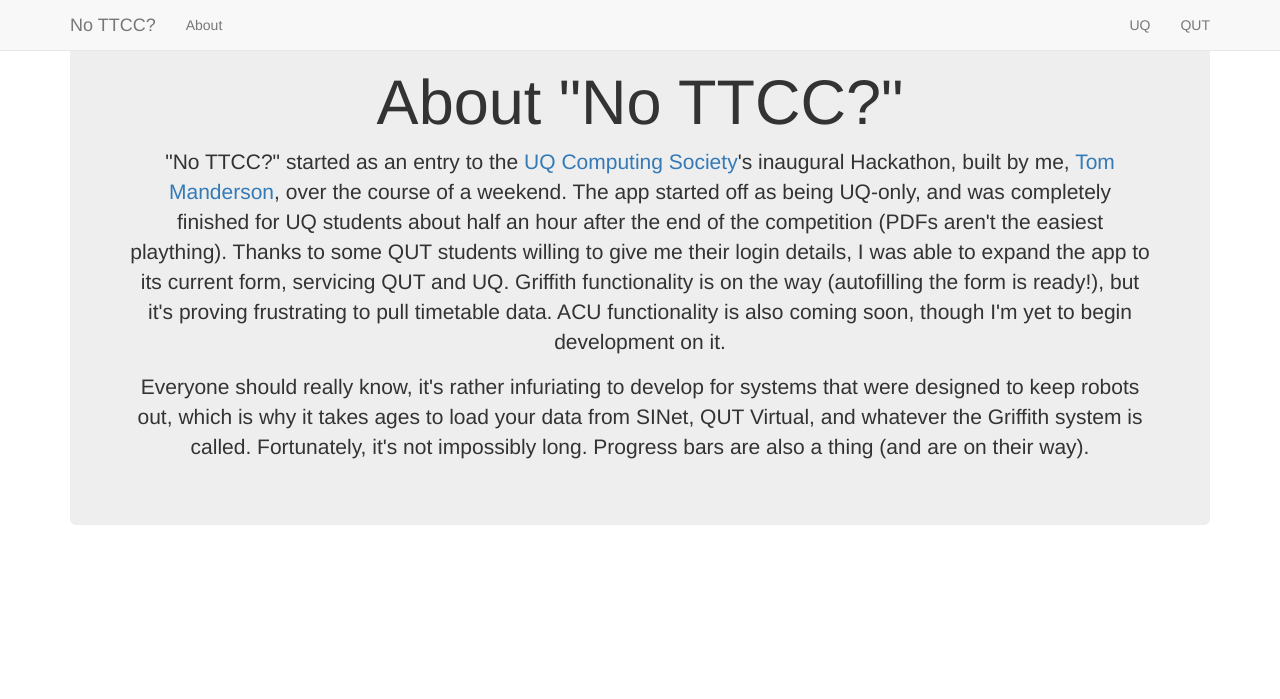
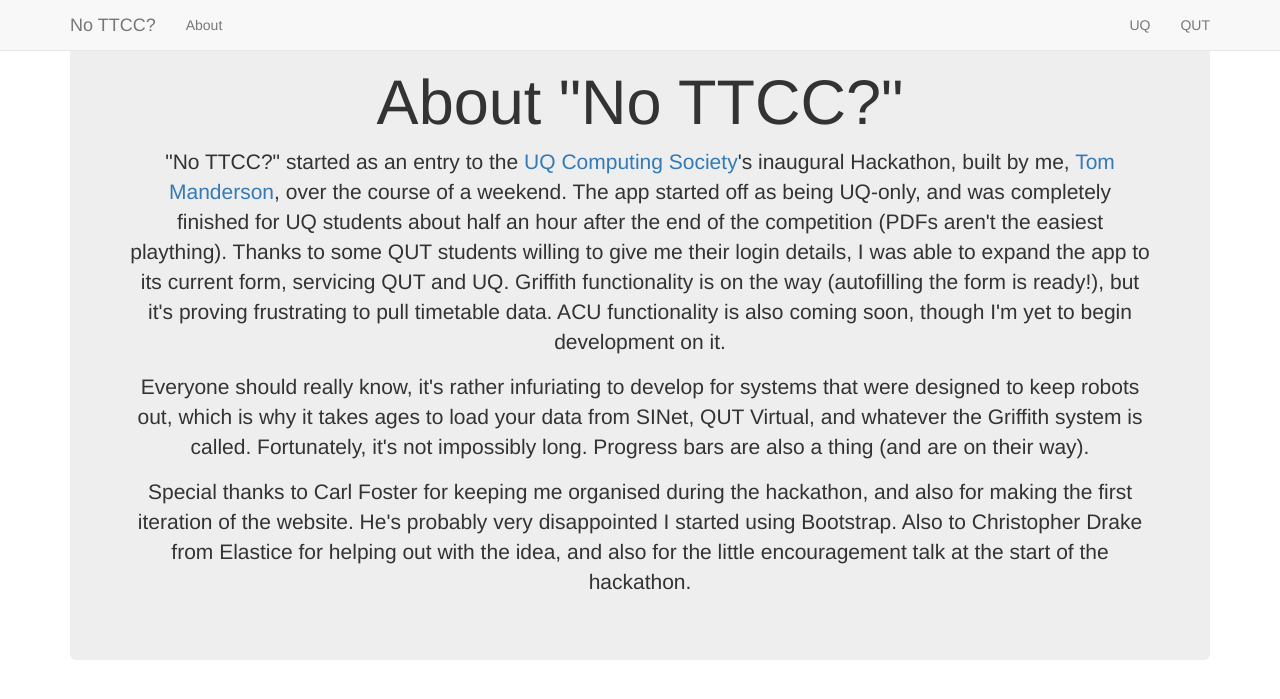
Before and after one commit to TRManderson/TranslinkAuth, a Python web app: template templates/about.mako in a window 1280 px wide. Shown: the top 699 px of the page. Run offline with Mako, Linux system fonts and the light colour scheme; the template is opened without the code that fills it, so the values that code supplies are empty; some libraries are stand-ins or nearby versions.

Commit message:
Added special thanks to about

```diff
--- a/templates/about.mako
+++ b/templates/about.mako
@@ -3,4 +3,6 @@
 <p>"No TTCC?" started as an entry to the <a href="http://uqcs.org.au">UQ Computing Society</a>'s inaugural Hackathon, built by me, <a href="http://trmanderson.com">Tom Manderson</a>, over the course of a weekend. The app started off as being UQ-only, and was completely finished for UQ students about half an hour after the end of the competition (PDFs aren't the easiest plaything). Thanks to some QUT students willing to give me their login details, I was able to expand the app to its current form, servicing QUT and UQ. Griffith functionality is on the way (autofilling the form is ready!), but it's proving frustrating to pull timetable data. ACU functionality is also coming soon, though I'm yet to begin development on it.</p>
 
 <p>Everyone should really know, it's rather infuriating to develop for systems that were designed to keep robots out, which is why it takes ages to load your data from SINet, QUT Virtual, and whatever the Griffith system is called. Fortunately, it's not impossibly long. Progress bars are also a thing (and are on their way).</p>
+<p>Special thanks to Carl Foster for keeping me organised during the hackathon, and also for making the first iteration of the website. He's probably very disappointed I started using Bootstrap. Also to Christopher Drake from Elastice for helping out with the idea, and also for the little encouragement talk at the start of the hackathon.</p>
+
 <%include file="footer.mako"/>
```
